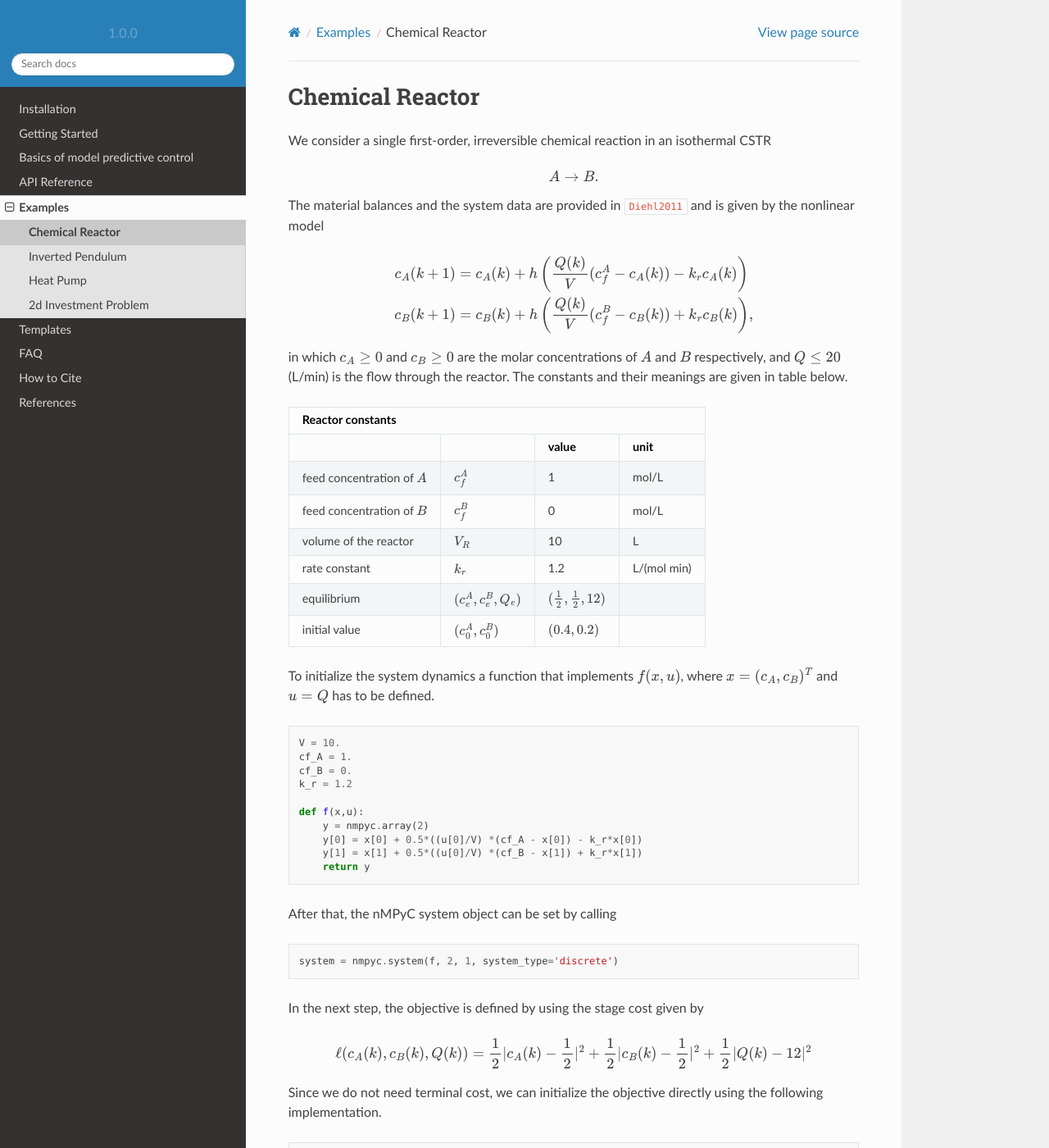
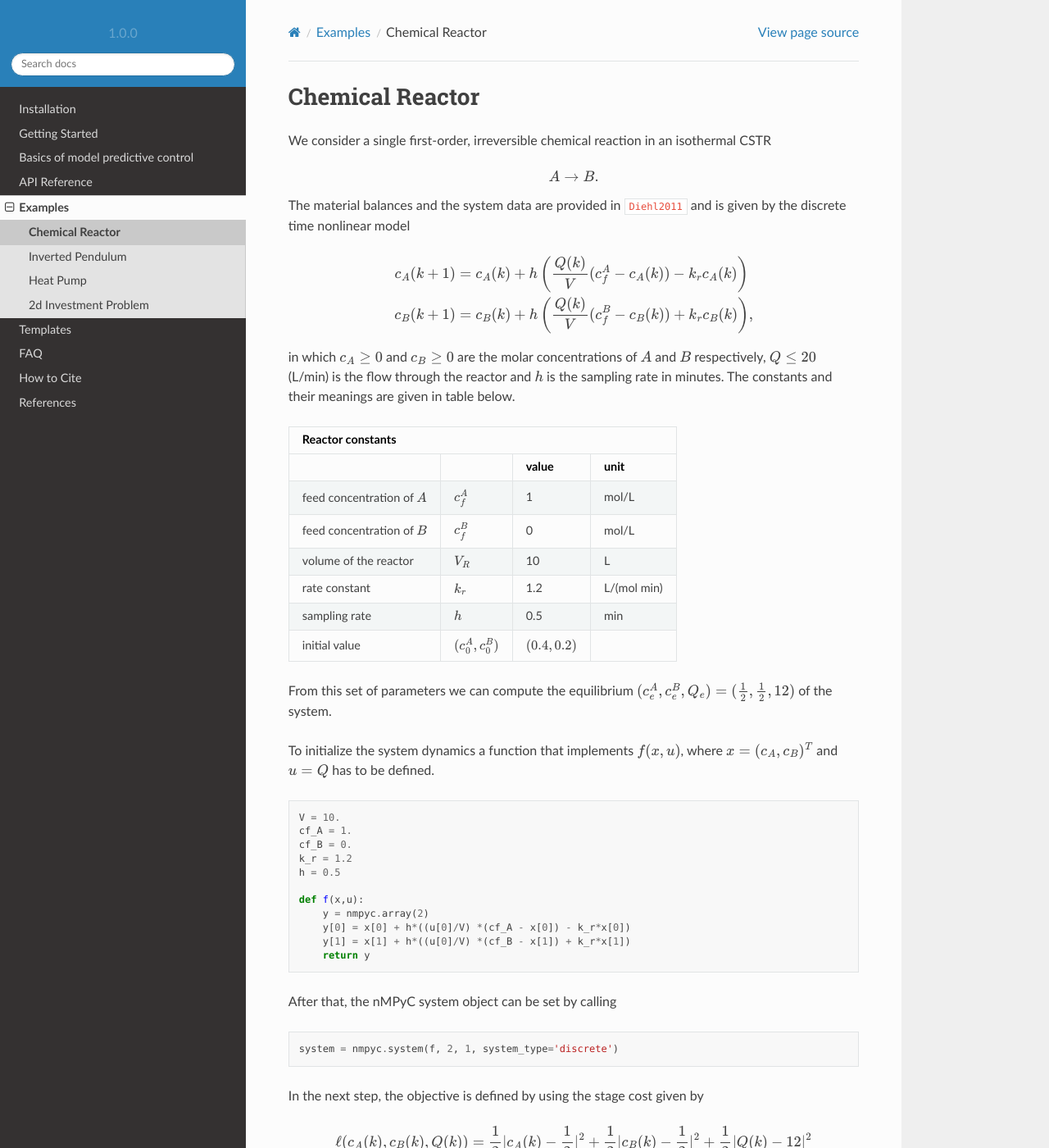
Before and after one commit to nMPyC/nmpyc, a Sphinx documentation site: the page built from docs/source/example/reactor.rst, in a window 1280 px wide and 1400 px high. Shown: the whole window at 82% size. Built offline with Sphinx 7.4.7 and the Read the Docs theme 2.0.0, drawn with Linux system fonts in a browser that asks for light colours; cross-references to code outside the pages are shown as plain code.

Commit message:
Update reactor.rst

```diff
--- a/docs/source/example/reactor.rst
+++ b/docs/source/example/reactor.rst
@@ -7,7 +7,7 @@ We consider a single first-order, irreversible chemical reaction in an isotherma
 
    A \to B.
 
-The material balances and the system data are provided in :cite:p:`Diehl2011` and is given by the nonlinear model
+The material balances and the system data are provided in :cite:p:`Diehl2011` and is given by the discrete time nonlinear model
 
 .. math::
    :nowrap:
@@ -19,8 +19,8 @@ The material balances and the system data are provided in :cite:p:`Diehl2011` an
       \end{split}
    \end{equation*}
 
-in which :math:`c_A\geq 0` and :math:`c_B\geq 0` are the molar concentrations of :math:`A` and :math:`B` respectively, and :math:`Q\leq 20` (L/min) is
-the flow through the reactor. The constants and their meanings are given in table below.
+in which :math:`c_A\geq 0` and :math:`c_B\geq 0` are the molar concentrations of :math:`A` and :math:`B` respectively, :math:`Q\leq 20` (L/min) is
+the flow through the reactor and :math:`h` is the sampling rate in minutes. The constants and their meanings are given in table below.
 
 ================================ =============================  =====================================  ================
    Reactor constants
@@ -31,9 +31,11 @@ feed concentration of :math:`A`   :math:`c_f^{A}`
 feed concentration of :math:`B`   :math:`c_f^{B}`                                  0                        mol/L
 volume of the reactor             :math:`V_R`                                     10                          L
 rate constant                     :math:`k_r`                                     1.2                    L/(mol min)
-equilibrium                       :math:`(c_e^{A},c_e^B,Q_e)`    :math:`(\frac 1 2, \frac 1 2, 12)`
+sampling rate                     :math:`h`                                       0.5                       min
 initial value                       :math:`(c_0^{A},c_0^B)`        :math:`(0.4, 0.2)`
 ================================ =============================  =====================================  ================
+
+From this set of parameters we can compute the equilibrium :math:`(c_e^{A},c_e^B,Q_e) = (\frac 1 2, \frac 1 2, 12)` of the system.
 
 To initialize the system dynamics a function that implements :math:`f(x,u)`, where :math:`x = (c_{A},c_{B})^T` and :math:`u=Q` has to be defined.
 
```
Also changed, not shown: other parts of docs/source/example/reactor.rst (+3 -2 lines).
